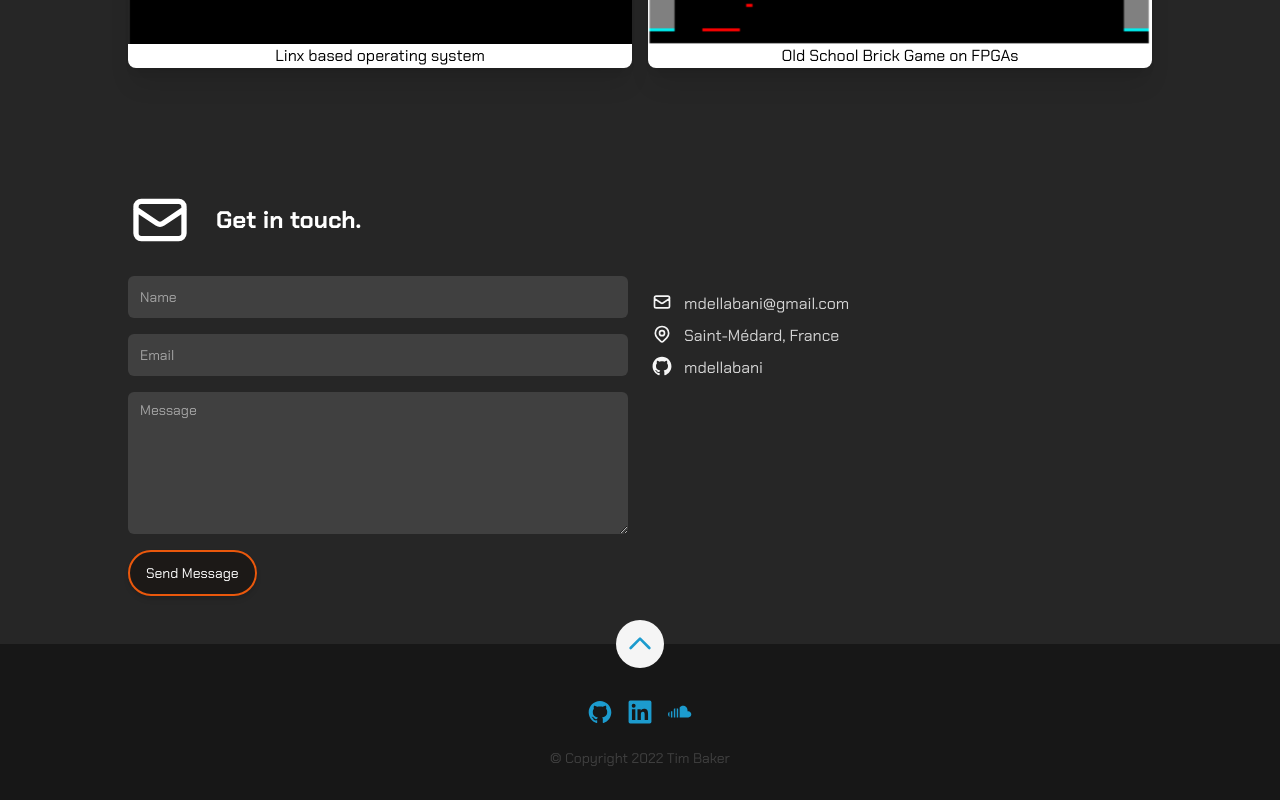
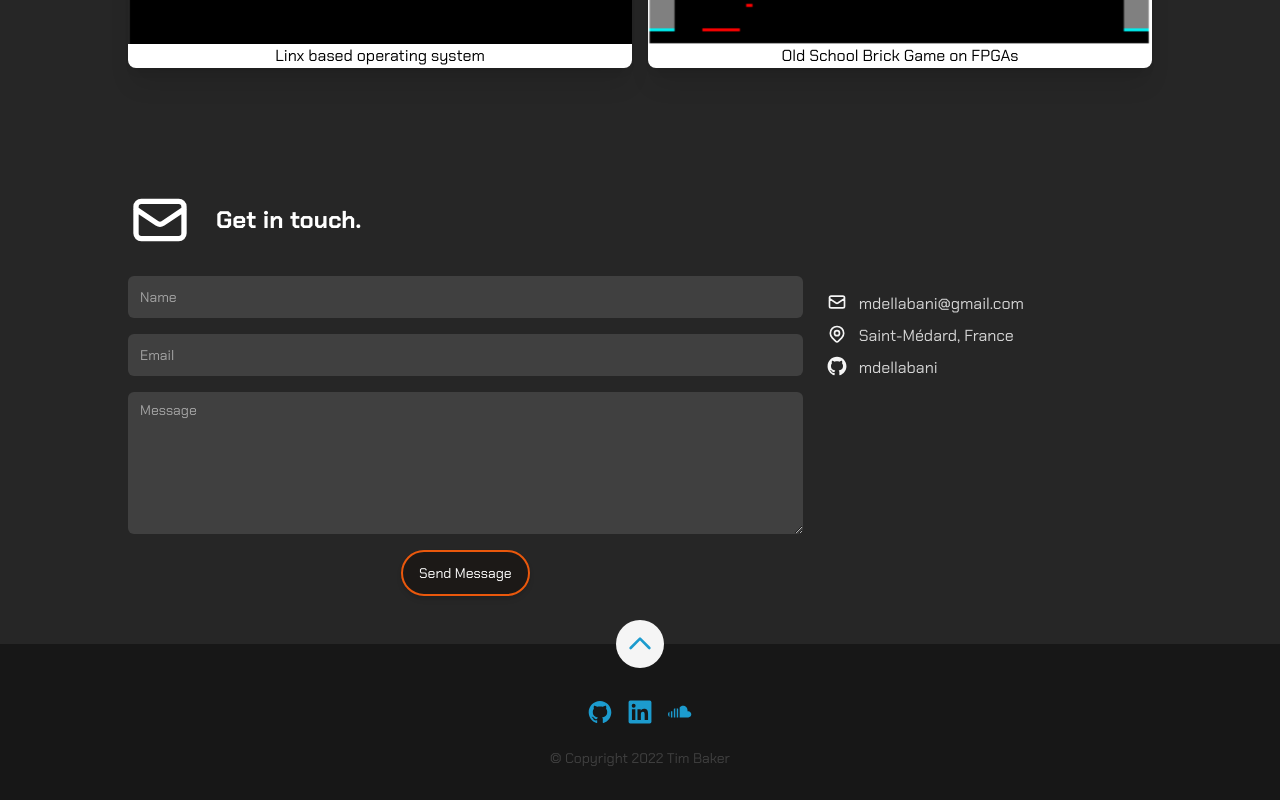
Before and after one commit to mdellabani/portfolio, a Next.js app: page / in a window 1280 px wide. Shown: the part 6864-7664 px from the top of the page. Built offline with nearby package versions, Linux system fonts and the light colour scheme.

Commit message:
fix centering of contact fomr

```diff
--- a/src/components/Sections/Contact/ContactForm.tsx
+++ b/src/components/Sections/Contact/ContactForm.tsx
@@ -84,7 +84,7 @@ const ContactForm = memo(() => {
       />
       <button
         aria-label="Submit contact form"
-        className="w-max rounded-full border-2 border-orange-600 bg-stone-900 px-4 py-2 text-sm font-medium text-white shadow-md outline-none hover:bg-stone-800 focus:ring-2 focus:ring-orange-600 focus:ring-offset-2 focus:ring-offset-stone-800"
+        className="mx-auto w-max rounded-full border-2 border-orange-600 bg-stone-900 px-4 py-2 text-sm font-medium text-white shadow-md outline-none hover:bg-stone-800 focus:ring-2 focus:ring-orange-600 focus:ring-offset-2 focus:ring-offset-stone-800"
         type="submit">
         Send Message
       </button>
--- a/src/components/Sections/Contact/index.tsx
+++ b/src/components/Sections/Contact/index.tsx
@@ -32,11 +32,11 @@ const Contact = memo(() => {
           <MailIcon className="hidden h-16 w-16 text-white md:block" />
           <h2 className="text-2xl font-bold text-white">{headerText}</h2>
         </div>
-        <div className="grid grid-cols-1 gap-6 md:grid-cols-2">
-          <div className="order-2 col-span-1 md:order-1 ">
+        <div className="grid grid-cols-1 gap-6 md:grid-cols-3">
+          <div className="order-2 col-span-1 md:order-1 md:col-span-2">
             <ContactForm />
           </div>
-          <div className="order-1 col-span-1 flex flex-col gap-y-4 md:order-2">
+          <div className="order-1 col-span-1 flex flex-col gap-y-4 md:order-2 md:col-span-1">
             <p className="prose leading-6 text-neutral-300">{description}</p>
             <dl className="flex flex-col space-y-4 text-base text-neutral-500 sm:space-y-2">
               {items.map(({type, text, href}) => {
```
